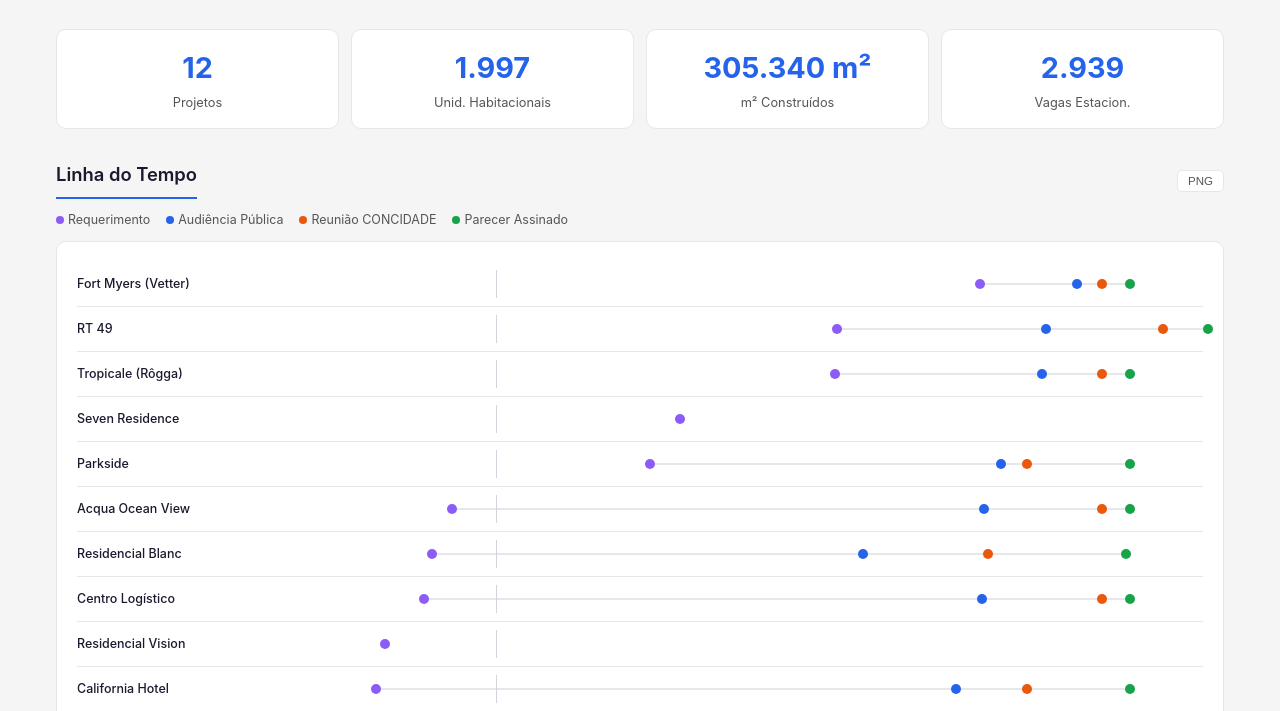
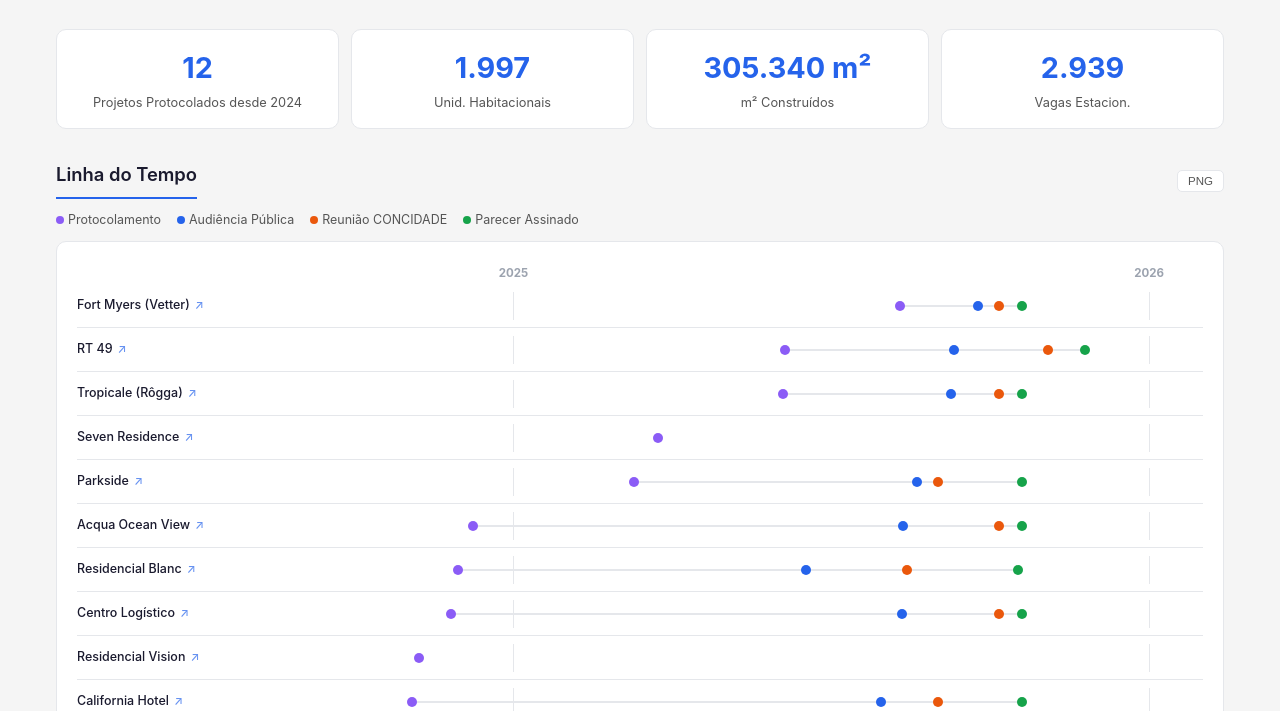
Before and after one commit to tiagovignatti/penha-concidade, a plain HTML site: page docs/index.html in a window 1280 px wide. Shown: the part 89-800 px from the top of the page. Drawn offline with nearby package versions, Linux system fonts and the light colour scheme.

Commit message:
Improve timeline: sticky labels, expandable dots, EIV links, UI tweaks
- Split timeline into fixed labels column + scrollable tracks
- Click/tap tracks to expand all dots showing short dates (dd/mm/yy)
- Add EIV download links (↗) next to each project name
- Add url_eiv field to data.json from portal download hashes
- Pad date range so 2024/2025/2026 year markers all show
- Rename section to Pavimentos, label to Protocolamento
- Update summary label to "Projetos Protocolados desde 2024"

```diff
--- a/docs/data.json
+++ b/docs/data.json
@@ -4,6 +4,7 @@
     "protocolo": "1DOC 1.340/2025",
     "diretorio": "01-1DOC_1.340-2025_Mapesul",
     "categoria": "empreendimento_impacto",
+    "url_eiv": "https://penha.atende.net/atende.php?rot=1&aca=571&ajax=t&processo=downloadFile&sistema=WPO&classe=UploadMidia&file=E509707B040CDA5204850BE660FF0EA880F0B755",
     "data_protocolo": "25 DE MARÇO DE 2025",
     "requerente": "MAPESUL EMPREENDIMENTOS IMOBILIÁRIOS LTDA",
     "cnpj": "12.894.909/0001-10",
@@ -33,6 +34,7 @@
     "protocolo": "1DOC 2.509/2025",
     "diretorio": "02-1DOC_2.509-2025_Parkside_SPE",
     "categoria": "empreendimento_impacto",
+    "url_eiv": "https://penha.atende.net/atende.php?rot=1&aca=571&ajax=t&processo=downloadFile&sistema=WPO&classe=UploadMidia&file=9FADFA2C059B95EC4E9D634BFA7538A790497C76",
     "data_protocolo": "11 DE MARÇO DE 2025",
     "requerente": "PARKSIDE RESIDENCE SPE LTDA",
     "cnpj": "57.209.193/0001-02",
@@ -62,6 +64,7 @@
     "protocolo": "1DOC 4.673/2024",
     "diretorio": "03-1DOC_4.673-2024_Anderson_Teixeira",
     "categoria": "certidao_uso_solo",
+    "url_eiv": "https://penha.atende.net/atende.php?rot=1&aca=571&ajax=t&processo=downloadFile&sistema=WPO&classe=UploadMidia&file=042523339751C84E4D75B343DE9A21BE14CC383D",
     "data_protocolo": null,
     "requerente": "Anderson Francisco Costa Teixeira",
     "cnpj": null,
@@ -91,6 +94,7 @@
     "protocolo": "1DOC 7.684/2024",
     "diretorio": "04-1DOC_7.684-2024_HR_Aluguel_Imoveis",
     "categoria": "empreendimento_impacto",
+    "url_eiv": "https://penha.atende.net/atende.php?rot=1&aca=571&ajax=t&processo=downloadFile&sistema=WPO&classe=UploadMidia&file=4F1360F098B3C91C1BF91910AD16902EF6E099CC",
     "data_protocolo": "26 de novembro de 2024",
     "requerente": "HR ALUGUEL DE IMÓVEIS PRÓPRIOS LTDA",
     "cnpj": "44.377.589/0001-17",
@@ -120,6 +124,7 @@
     "protocolo": "1DOC 9.235/2024",
     "diretorio": "05-1DOC_9.235-2024_Empreendimento_1SPE",
     "categoria": "empreendimento_impacto",
+    "url_eiv": "https://penha.atende.net/atende.php?rot=1&aca=571&ajax=t&processo=downloadFile&sistema=WPO&classe=UploadMidia&file=69E12611F0226CEACF3E82A0E1060763D5C05590",
     "data_protocolo": "12 DE SETEMBRO DE 2024",
     "requerente": "EMPREENDIMENTO 1 SPE LTDA",
     "cnpj": "51.620.593/0001-20",
@@ -149,6 +154,7 @@
     "protocolo": "1DOC 9.541/2024",
     "diretorio": "06-1DOC_9.541-2024_G10_Empreendimentos",
     "categoria": "empreendimento_impacto",
+    "url_eiv": "https://penha.atende.net/atende.php?rot=1&aca=571&ajax=t&processo=downloadFile&sistema=WPO&classe=UploadMidia&file=8DA2A31BB2FEC8C216C5A25A76D63DA135CE8B36",
     "data_protocolo": "09 DE DEZEMBRO DE 2024",
     "requerente": "G10 EMPREENDIMENTO LTDA",
     "cnpj": "18.337.401/0001-05",
@@ -178,6 +184,7 @@
     "protocolo": "1DOC 10.835/2024",
     "diretorio": "07-1DOC_10.835-2024_Engeoffice",
     "categoria": "empreendimento_impacto",
+    "url_eiv": "https://penha.atende.net/atende.php?rot=1&aca=571&ajax=t&processo=downloadFile&sistema=WPO&classe=UploadMidia&file=578E82ADC96E7C187420CD810DBA7FB67F4782D9",
     "data_protocolo": "30 NOVEMBRO 2024",
     "requerente": "ENGEOFFICE CONSTRUÇÃO CIVIL LTDA",
     "cnpj": "01.099.093/0001-16",
@@ -207,6 +214,7 @@
     "protocolo": "1DOC 11.021/2024",
     "diretorio": "08-1DOC_11.021-2024_Casa_Prime_Dreams",
     "categoria": "empreendimento_impacto",
+    "url_eiv": "https://penha.atende.net/atende.php?rot=1&aca=571&ajax=t&processo=downloadFile&sistema=WPO&classe=UploadMidia&file=BF6084FC1D64D2105FB08C038AB17B788F4E87F6",
     "data_protocolo": "04 DE NOVEMBRO DE 2024",
     "requerente": "CASA PRIME DREAMS SOCIEDADE DE PROPÓSITO ESPECÍFICO LTDA",
     "cnpj": "54.404.731/0001-21",
@@ -236,6 +244,7 @@
     "protocolo": "1DOC 2.269/2025",
     "diretorio": "09-1DOC_2.269-2025_Rogga_SA",
     "categoria": "empreendimento_impacto",
+    "url_eiv": "https://penha.atende.net/atende.php?rot=1&aca=571&ajax=t&processo=downloadFile&sistema=WPO&classe=UploadMidia&file=5BD8B8D75B848DFB4E5E8AB3AD301712F548EECE",
     "data_protocolo": "05 de JUNHO DE 2025",
     "requerente": "RÔGGA S.A. CONSTRUTORA E INCORPORADORA",
     "cnpj": "08.486.781/0001-88",
@@ -265,6 +274,7 @@
     "protocolo": "1DOC 5.539/2025",
     "diretorio": "10-1DOC_5.539-2025_RT49_Emp_Imob",
     "categoria": "empreendimento_impacto",
+    "url_eiv": "https://penha.atende.net/atende.php?rot=1&aca=571&ajax=t&processo=downloadFile&sistema=WPO&classe=UploadMidia&file=28EB5A45E6497C99F21BD470B9244D0311D78B00",
     "data_protocolo": "06 de JUNHO DE 2025",
     "requerente": "RT 49 EMPREENDIMENTOS IMOBILIÁRIOS SPE LTDA",
     "cnpj": null,
@@ -294,6 +304,7 @@
     "protocolo": "1DOC 4.179/2025",
     "diretorio": "11-1DOC_4.179-2025_Vetter_Emp_32",
     "categoria": "empreendimento_impacto",
+    "url_eiv": "https://penha.atende.net/atende.php?rot=1&aca=571&ajax=t&processo=downloadFile&sistema=WPO&classe=UploadMidia&file=952205F99FF7EE550848767A1D34D1C94F1AC37E",
     "data_protocolo": "11 de AGOSTO DE 2025",
     "requerente": "VETTER - EMPREENDIMENTO 32 LTDA",
     "cnpj": null,
@@ -323,6 +334,7 @@
     "protocolo": "1DOC 11.194/2024",
     "diretorio": "12-1DOC_11.194-2024_Engeoffice_Ed_Vison",
     "categoria": "empreendimento_impacto",
+    "url_eiv": "https://penha.atende.net/atende.php?rot=1&aca=571&ajax=t&processo=downloadFile&sistema=WPO&classe=UploadMidia&file=ECF5DB679F2792EEC0A4DD9EF2A78ADC0090AAF7",
     "data_protocolo": "8 de novembro de 2024",
     "requerente": "ENGEOFFICE CONSTRUÇÃO CIVIL LTDA",
     "cnpj": "01.099.093/0001-16",
--- a/docs/index.html
+++ b/docs/index.html
@@ -251,26 +251,49 @@ body {
   border-radius: var(--radius);
   border: 1px solid var(--border);
   padding: 20px;
-  overflow-x: auto;
+  position: relative;
 }
-.timeline-row {
-  display: flex;
-  align-items: center;
-  padding: 8px 0;
+.timeline-labels {
+  position: sticky;
+  left: 0;
+  z-index: 2;
+  background: var(--card-bg);
+  float: left;
+  width: 170px;
+}
+.timeline-labels .timeline-label-row {
+  padding: 8px 8px 8px 0;
   border-bottom: 1px solid var(--border);
-  min-width: 600px;
-}
-.timeline-row:last-child { border-bottom: none; }
-.timeline-label {
-  width: 180px;
-  flex-shrink: 0;
   font-size: 0.78rem;
   font-weight: 500;
-  padding-right: 12px;
   overflow: hidden;
   text-overflow: ellipsis;
   white-space: nowrap;
+  height: 44px;
+  display: flex;
+  align-items: center;
 }
+.timeline-labels .timeline-label-row:last-child { border-bottom: none; }
+.timeline-labels .eiv-link:hover { color: var(--accent); }
+.timeline-tracks-wrapper {
+  margin-left: 170px;
+  overflow-x: auto;
+}
+.timeline-tracks {
+  min-width: 500px;
+  transition: min-width 0.3s ease;
+}
+.timeline-tracks.expanded {
+  min-width: 2400px;
+}
+.timeline-track-row {
+  padding: 8px 0;
+  border-bottom: 1px solid var(--border);
+  height: 44px;
+  display: flex;
+  align-items: center;
+}
+.timeline-track-row:last-child { border-bottom: none; }
 .timeline-track {
   flex: 1;
   position: relative;
@@ -283,8 +306,30 @@ body {
   height: 10px;
   border-radius: 50%;
   position: absolute;
-  cursor: default;
+  cursor: pointer;
+  z-index: 1;
+  transition: all 0.25s ease;
+  transform: translateX(-5px);
 }
+.timeline-dot .dot-label {
+  display: none;
+  font-size: 0.68rem;
+  font-weight: 600;
+  color: #fff;
+  white-space: nowrap;
+  line-height: 1;
+}
+.timeline-dot.expanded {
+  height: 20px;
+  border-radius: 10px;
+  width: auto;
+  padding: 0 6px;
+  display: flex;
+  align-items: center;
+  z-index: 3;
+  transform: translateX(-5px) translateY(-5px);
+}
+.timeline-dot.expanded .dot-label { display: inline; }
 .timeline-dot.protocolo { background: #8b5cf6; }
 .timeline-dot.audiencia { background: var(--accent); }
 .timeline-dot.reuniao { background: var(--orange); }
@@ -367,7 +412,7 @@ body {
   <div class="timeline-section" id="sec-timeline">
     <div class="section-header"><div class="section-title">Linha do Tempo</div><div class="section-export"><button onclick="exportSection('sec-timeline')">PNG</button></div></div>
     <div class="timeline-legend">
-      <span class="legend-protocolo">Requerimento</span>
+      <span class="legend-protocolo">Protocolamento</span>
       <span class="legend-audiencia">Audiência Pública</span>
       <span class="legend-reuniao">Reunião CONCIDADE</span>
       <span class="legend-parecer">Parecer Assinado</span>
@@ -377,7 +422,7 @@ body {
 
   <!-- Skyline -->
   <div class="skyline-section" id="sec-skyline">
-    <div class="section-header"><div class="section-title">Pavimentos por Empreendimento ("Skyline")</div><div class="section-export"><button onclick="exportSection('sec-skyline')">PNG</button></div></div>
+    <div class="section-header"><div class="section-title">Pavimentos</div><div class="section-export"><button onclick="exportSection('sec-skyline')">PNG</button></div></div>
     <div class="skyline" id="skyline"></div>
   </div>
 
@@ -515,12 +560,18 @@ function fmtDate(s) {
   return d.toLocaleDateString('pt-BR', { day: '2-digit', month: '2-digit', year: 'numeric' });
 }
 
+function fmtDateShort(s) {
+  const d = parseDate(s);
+  if (!d) return '—';
+  return d.toLocaleDateString('pt-BR', { day: '2-digit', month: '2-digit', year: '2-digit' });
+}
+
 // ----- Render Functions -----
 
 function renderSummary() {
   const building = DATA.filter(p => p.categoria !== 'certidao_uso_solo');
   const stats = [
-    { number: DATA.length, label: 'Projetos' },
+    { number: DATA.length, label: 'Projetos Protocolados desde 2024' },
     { number: building.reduce((s, p) => s + (p.unid_habitacionais || 0), 0), label: 'Unid. Habitacionais' },
     { number: building.reduce((s, p) => s + (p.area_construida_m2 || 0), 0), label: 'm² Construídos', fmt: v => fmtArea(v) },
     { number: building.reduce((s, p) => s + (p.vagas_estacionamento || 0), 0), label: 'Vagas Estacion.' },
@@ -711,7 +762,7 @@ function renderTimeline() {
     return;
   }
 
-  // Find date range
+  // Find date range — pad to nearest Jan 1 boundaries so year lines always show
   let allDates = [];
   projects.forEach(p => {
     [p.data_protocolo, p.data_audiencia_publica, p.data_reuniao, p.data_assinatura].forEach(d => {
@@ -720,8 +771,11 @@ function renderTimeline() {
     });
   });
 
-  const minDate = new Date(Math.min(...allDates));
-  const maxDate = new Date(Math.max(...allDates));
+  const dataMin = new Date(Math.min(...allDates));
+  const dataMax = new Date(Math.max(...allDates));
+  // Pad: start 1 month before earliest date, end at Feb 1 of year after latest
+  const minDate = new Date(dataMin.getFullYear(), dataMin.getMonth() - 1, 1);
+  const maxDate = new Date(dataMax.getFullYear() + 1, 1, 1);
   const range = maxDate - minDate || 1;
 
   function datePos(s) {
@@ -737,61 +791,78 @@ function renderTimeline() {
     return db - da;
   });
 
+  // Year markers
+  const yearMarkers = [];
+  for (let y = minDate.getFullYear(); y <= maxDate.getFullYear(); y++) {
+    const jan1 = new Date(y, 0, 1);
+    const pos = ((jan1 - minDate) / range) * 100;
+    if (pos >= 0 && pos <= 100) {
+      yearMarkers.push({ year: y, pos });
+    }
+  }
+
   const el = document.getElementById('timeline');
-  el.innerHTML = projects.map(p => {
+
+  // Build labels column (fixed) and tracks column (scrollable)
+  const labelsHtml = [];
+  const tracksHtml = [];
+
+  // Year header
+  labelsHtml.push(`<div class="timeline-label-row" style="border-bottom:none;height:22px"></div>`);
+  tracksHtml.push(`
+    <div class="timeline-track-row" style="border-bottom:none;height:22px">
+      <div class="timeline-track" style="height:18px">
+        ${yearMarkers.map(m => `<span style="position:absolute;left:${m.pos}%;transform:translateX(-50%);font-size:0.72rem;font-weight:700;color:#9ca3af">${m.year}</span>`).join('')}
+      </div>
+    </div>
+  `);
+
+  projects.forEach(p => {
     const proto = datePos(p.data_protocolo);
     const aud = datePos(p.data_audiencia_publica);
     const reu = datePos(p.data_reuniao);
     const par = datePos(p.data_assinatura);
 
     const dots = [];
-    if (proto !== null) dots.push(`<div class="timeline-dot protocolo" style="left:${proto}%" title="Requerimento: ${fmtDate(p.data_protocolo)}"></div>`);
-    if (aud !== null) dots.push(`<div class="timeline-dot audiencia" style="left:${aud}%" title="Audiência: ${fmtDate(p.data_audiencia_publica)}"></div>`);
-    if (reu !== null) dots.push(`<div class="timeline-dot reuniao" style="left:${reu}%" title="Reunião: ${fmtDate(p.data_reuniao)}"></div>`);
-    if (par !== null) dots.push(`<div class="timeline-dot parecer" style="left:${par}%" title="Parecer: ${fmtDate(p.data_assinatura)}"></div>`);
+    if (proto !== null) dots.push(`<div class="timeline-dot protocolo" style="left:${proto}%" title="Protocolamento: ${fmtDate(p.data_protocolo)}"><span class="dot-label">${fmtDateShort(p.data_protocolo)}</span></div>`);
+    if (aud !== null) dots.push(`<div class="timeline-dot audiencia" style="left:${aud}%" title="Audiência: ${fmtDate(p.data_audiencia_publica)}"><span class="dot-label">${fmtDateShort(p.data_audiencia_publica)}</span></div>`);
+    if (reu !== null) dots.push(`<div class="timeline-dot reuniao" style="left:${reu}%" title="Reunião: ${fmtDate(p.data_reuniao)}"><span class="dot-label">${fmtDateShort(p.data_reuniao)}</span></div>`);
+    if (par !== null) dots.push(`<div class="timeline-dot parecer" style="left:${par}%" title="Parecer: ${fmtDate(p.data_assinatura)}"><span class="dot-label">${fmtDateShort(p.data_assinatura)}</span></div>`);
 
-    // Line between first and last dot
     const positions = [proto, aud, reu, par].filter(x => x !== null);
     const lineStart = Math.min(...positions);
     const lineEnd = Math.max(...positions);
 
-    return `
-      <div class="timeline-row">
-        <div class="timeline-label" title="${shortName(p)}">${shortName(p)}</div>
+    const eivLink = p.url_eiv
+      ? `<a href="${p.url_eiv}" target="_blank" title="Baixar EIV/RIV (PDF)" style="margin-left:5px;color:var(--accent);text-decoration:none;font-size:0.72rem;vertical-align:middle;opacity:0.7" class="eiv-link">&#x2197;&#xFE0E;</a>`
+      : '';
+
+    labelsHtml.push(`<div class="timeline-label-row" title="${shortName(p)}">${shortName(p)}${eivLink}</div>`);
+    tracksHtml.push(`
+      <div class="timeline-track-row">
         <div class="timeline-track">
+          ${yearMarkers.map(m => `<div style="position:absolute;left:${m.pos}%;top:0;bottom:0;width:1px;background:#e5e7eb;z-index:0"></div>`).join('')}
           <div class="timeline-line" style="left:${lineStart}%;width:${lineEnd - lineStart}%"></div>
           ${dots.join('')}
         </div>
       </div>
-    `;
-  }).join('');
-
-  // Year markers — vertical lines + labels
-  const yearMarkers = [];
-  for (let y = minDate.getFullYear(); y <= maxDate.getFullYear() + 1; y++) {
-    const jan1 = new Date(y, 0, 1);
-    const pos = ((jan1 - minDate) / range) * 100;
-    if (pos > 0 && pos < 100) {
-      yearMarkers.push({ year: y, pos });
-    }
-  }
-
-  // Inject year lines into each timeline row
-  const rows = el.querySelectorAll('.timeline-track');
-  rows.forEach(track => {
-    yearMarkers.forEach(m => {
-      const line = document.createElement('div');
-      line.style.cssText = `position:absolute;left:${m.pos}%;top:0;bottom:0;width:1px;background:#d1d5db;z-index:0;`;
-      track.appendChild(line);
-    });
+    `);
   });
 
-  // Year labels at bottom
-  el.innerHTML += `
-    <div style="position:relative;height:20px;margin-left:180px;min-width:600px">
-      ${yearMarkers.map(m => `<span style="position:absolute;left:${m.pos}%;transform:translateX(-50%);font-size:0.75rem;font-weight:600;color:#9ca3af">${m.year}</span>`).join('')}
-    </div>
+  el.innerHTML = `
+    <div class="timeline-labels">${labelsHtml.join('')}</div>
+    <div class="timeline-tracks-wrapper"><div class="timeline-tracks">${tracksHtml.join('')}</div></div>
   `;
+
+  // Click/tap anywhere in tracks toggles all dots expanded/collapsed
+  const tracksEl = el.querySelector('.timeline-tracks');
+  el.querySelector('.timeline-tracks-wrapper').addEventListener('click', () => {
+    const dots = el.querySelectorAll('.timeline-dot');
+    const anyExpanded = el.querySelector('.timeline-dot.expanded');
+    const expanding = !anyExpanded;
+    dots.forEach(d => d.classList.toggle('expanded', expanding));
+    tracksEl.classList.toggle('expanded', expanding);
+  });
 }
 
 // ----- Export Section as PNG -----
```
Also changed, not shown: 1 other file.
